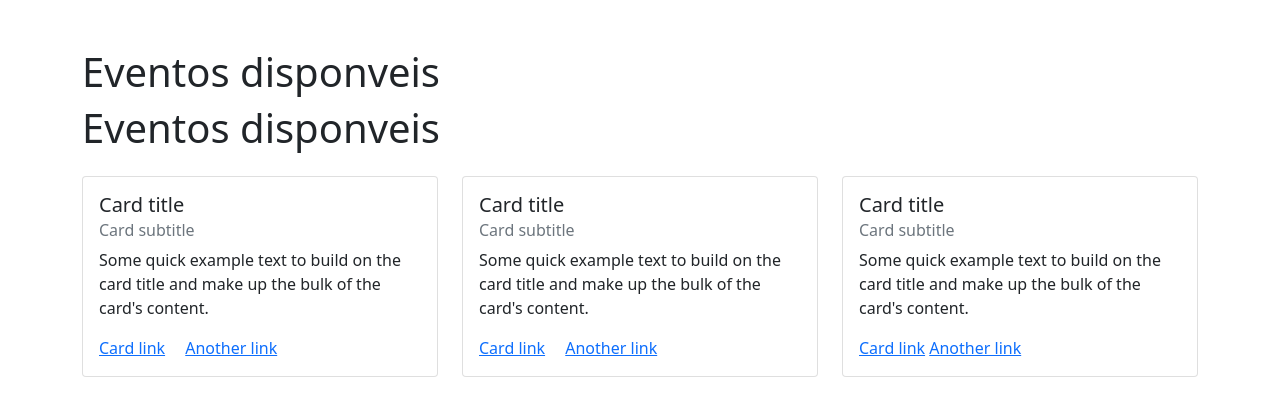
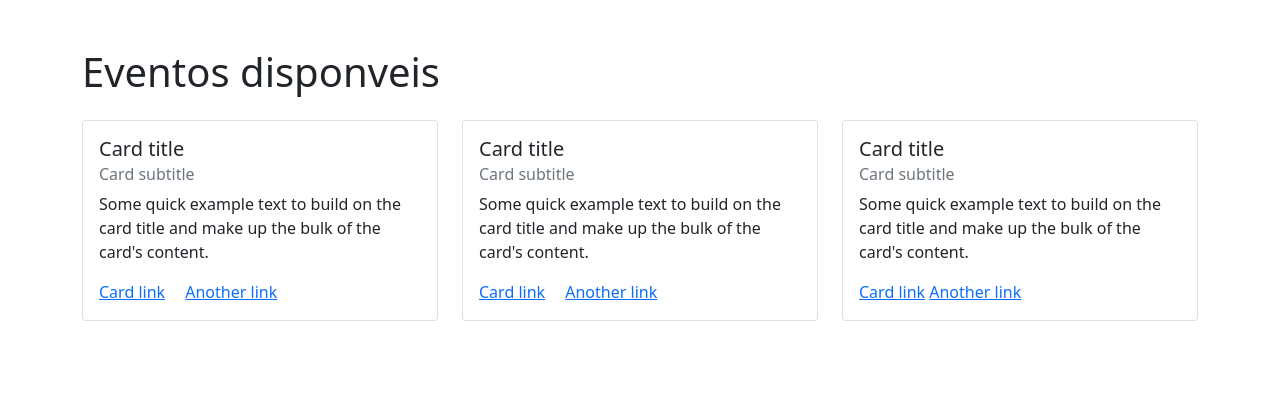
Before and after one commit to AyslanMont/web-eventos, a Flask app: page /eventos in a window 1280 px wide. Shown: the part 56-472 px from the top of the page. Run offline with Flask 3, Linux system fonts and the light colour scheme.

Commit message:
Testando 2

```diff
--- a/templates/eventos.html
+++ b/templates/eventos.html
@@ -3,7 +3,6 @@
 {% block content %}
 
 <div class="container mt-5">
-    <h1>Eventos disponveis</h1>
     <h1>Eventos disponveis</h1>
     <div class="row">
         <div class="col-md-4">
```
